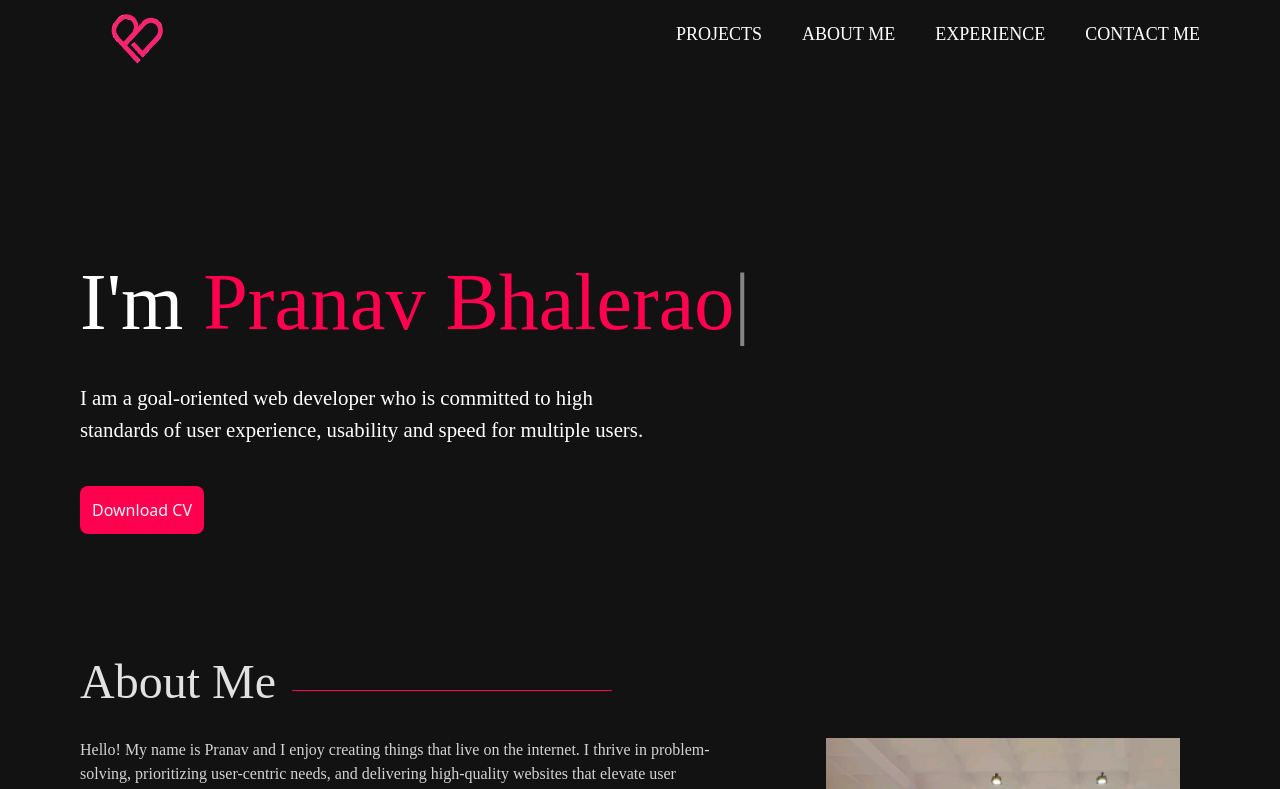
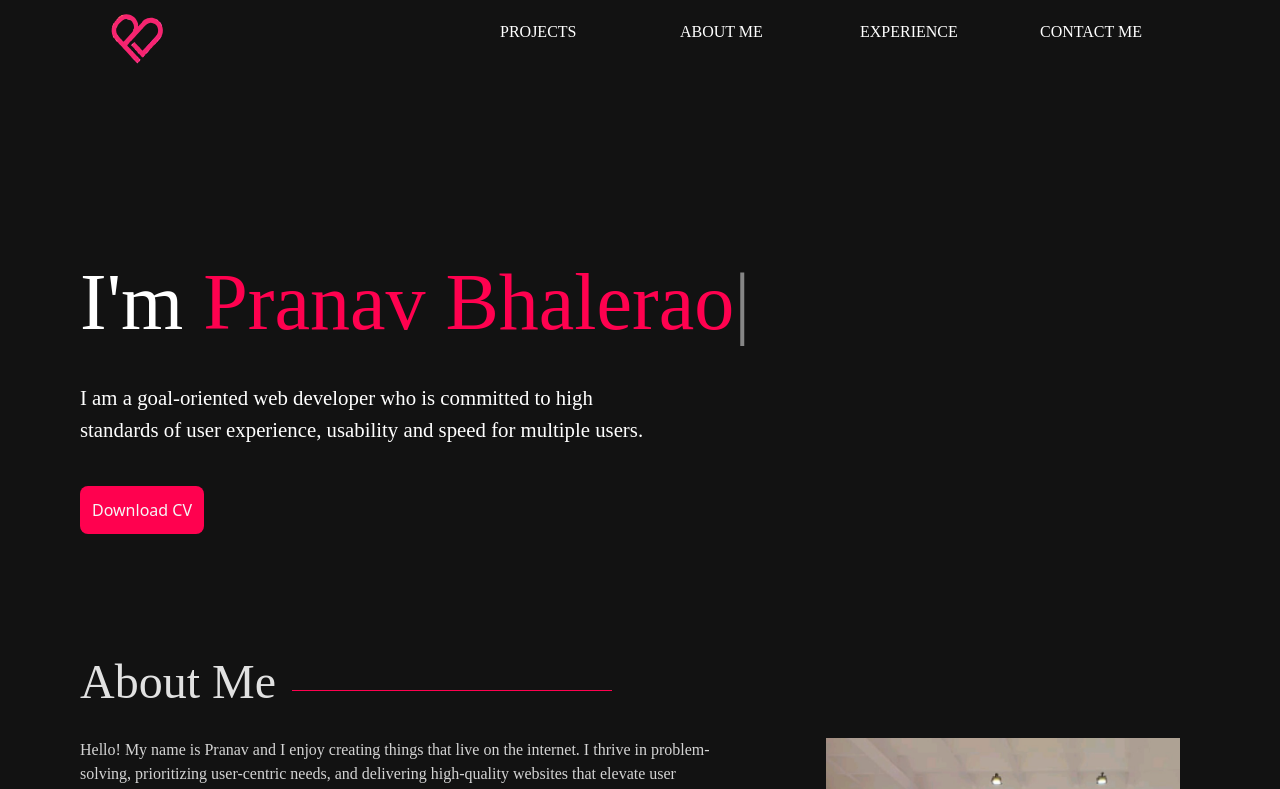
Before and after one commit to shinzenko/PortFolio, a React (Vite) app: page / in a window 1280 px wide. Shown: the top 789 px of the page. Built offline with nearby package versions, Linux system fonts and the light colour scheme; a web font is replaced by a local one.

Commit message:
hacky text made smooth

```diff
--- a/src/components/NavBar.jsx
+++ b/src/components/NavBar.jsx
@@ -16,7 +16,7 @@ export const NavBar = () => {
       >
         <img src={file} alt="logo" className="image" />
       </motion.div>
-      <div className="flex gap-10 md:hidden uppercase">
+      <div className="flex gap-5 md:hidden uppercase">
         {["Projects", "About Me", "Experience", "Contact Me"].map(
           (item, index) => {
             return (
@@ -26,7 +26,7 @@ export const NavBar = () => {
                 transition={{ duration: 0.5 }}
                 viewport={{ once: true }}
                 key={index}
-                className={`text-lg capitalize font-light hover:text-[rgb(255,1,79)] cursor-pointer hover:scale-[1.05] transition-all`}
+                className={`text-md capitalize font-light hover:text-[rgb(255,1,79)] cursor-pointer hover:scale-[1.05] transition-all w-[12.5vw]`}
                 href={`#${item}`}
                 data-value={`${item.toUpperCase()}`}
                 onMouseOver={(e) => glitchText(e)}
--- a/src/effect/glitch.jsx
+++ b/src/effect/glitch.jsx
@@ -2,17 +2,18 @@ export const glitchText = (event) => {
   let iterations = 0;
   const letters = "ABCDEFGHIJKLMNOPQRSTUVWXYZ";
   const interval = setInterval(() => {
-    event.target.innerText = event.target.innerText
+    event.target.innerText = event.target.dataset.value
       .split("")
       .map((letter, index) => {
         if (index < iterations) {
           return event.target.dataset.value[index];
         }
+        if (index > iterations + 3) return "";
         return letters[Math.floor(Math.random() * 26)];
       })
       .join("");
     if (iterations >= event.target.dataset.value.length)
       clearInterval(interval);
-    iterations += 2;
+    iterations += 1;
   }, 50);
 };
```
